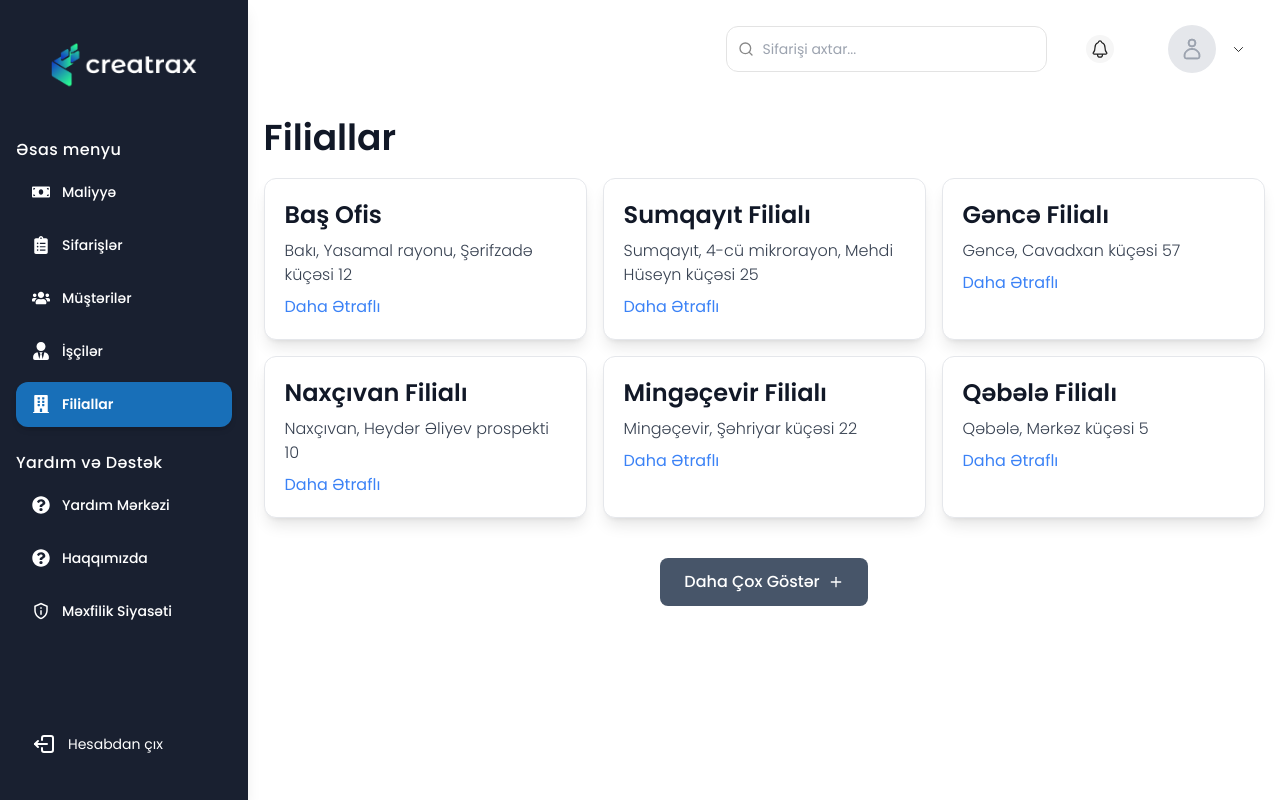
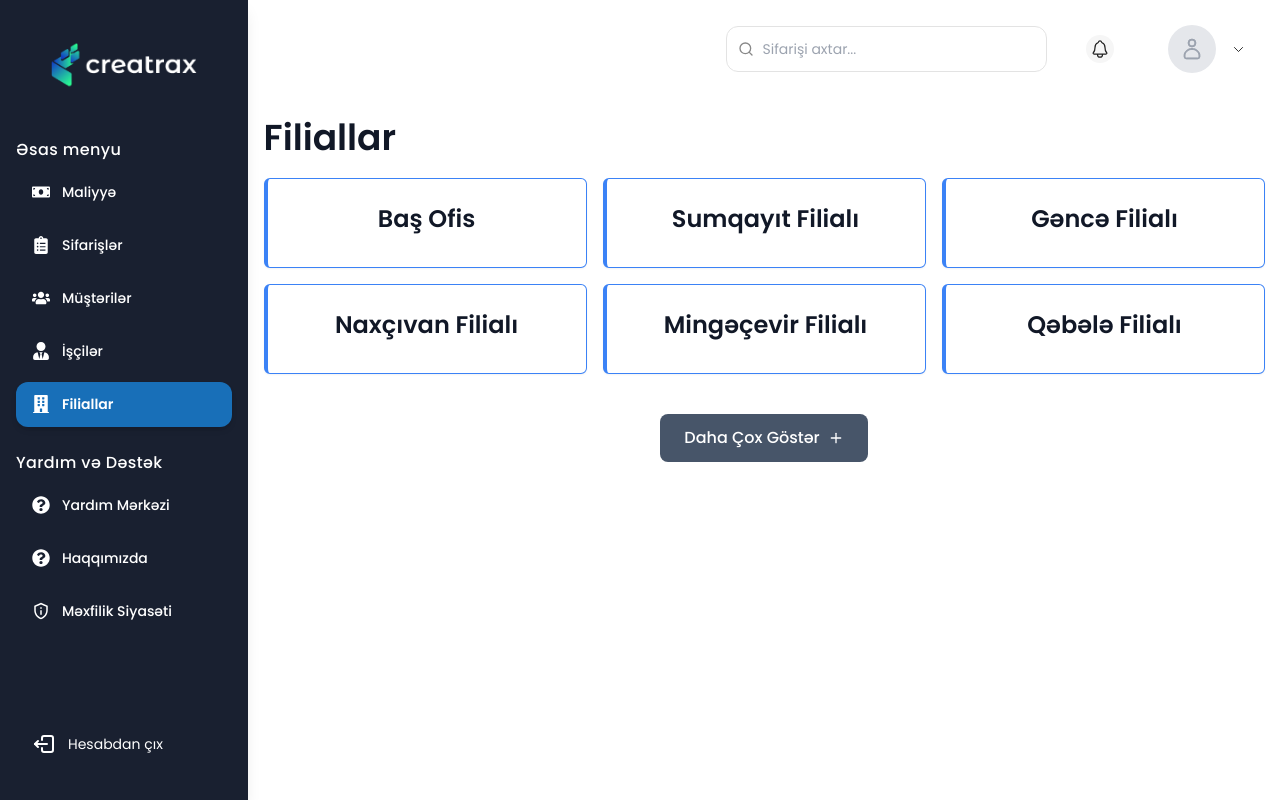
Before and after one commit to nihad-xalq/creatrax, a Next.js app: page /app/branches in a window 1280 px wide. Built offline with nearby package versions, Linux system fonts and the light colour scheme.

Commit message:
branches page been improved

```diff
--- a/src/app/globals.css
+++ b/src/app/globals.css
@@ -82,3 +82,10 @@ input[type="number"]::-webkit-outer-spin-button {
     width: 100%;
   }
 }
+
+.branchesSection {
+  .mantine-Button-inner,
+  .mantine-Button-label {
+    width: 100%;
+  }
+}
--- a/src/views/BranchesView.tsx
+++ b/src/views/BranchesView.tsx
@@ -1,50 +1,63 @@
 "use client";
 
+import { PageTitle } from "@/components/PageTitle";
+import { FiMinus, FiPlus } from "react-icons/fi";
 import { Branch } from "@/types/branchesTypes";
 import { useState } from "react";
 import Link from "next/link";
-import { FiMinus, FiPlus } from "react-icons/fi";
-import { PageTitle } from "@/components/PageTitle";
+import { MantineModal } from "@/components/ui/MantineModal";
 
 interface BranchesViewProps {
   data: Branch[];
 }
 
 export const BranchesView: React.FC<BranchesViewProps> = ({ data }) => {
-  const [visibleCount, setVisibleCount] = useState(6); // Initial visible count
+  const [visibleCount, setVisibleCount] = useState(6);
 
   const handleToggle = () => {
     if (visibleCount >= data.length) {
-      setVisibleCount(6); // Reset to the initial count
+      setVisibleCount(6);
     } else {
-      setVisibleCount((prev) => prev + 6); // Load 6 more
+      setVisibleCount((prev) => prev + 6);
     }
   };
 
   const isAllLoaded = visibleCount >= data.length;
 
   return (
-    <section>
+    <section className="branchesSection">
       <PageTitle title="Filiallar" />
       <ul className="grid grid-cols-1 sm:grid-cols-2 lg:grid-cols-3 gap-4 willFadeFromAbove">
         {data.slice(0, visibleCount).map((branch) => (
+
+          <MantineModal
+            key={branch.id}
+            title={branch.name}
+            content={
+              <div
+                className="willSimplyFadeIn bg-white p-5 rounded-xl shadow-lg border border-gray-200 hover:shadow-2xl transition-shadow duration-300"
+              >
+                <p className="text-md text-gray-700 font-light mb-2">
+                  {branch.location}
+                </p>
+              </div>
+            }
+            btnStyle="bg-white p-1 rounded-md border-l-4 border-blue-500 shadow-sm hover:shadow-md transition duration-200 w-full h-full flex"
+            triggerLabel={
               <li
                 key={branch.id}
-            className="willSimplyFadeIn bg-white p-5 rounded-xl shadow-lg border border-gray-200 hover:shadow-2xl transition-shadow duration-300"
+                className="willSimplyFadeIn p-5 w-full"
               >
                 <h2 className="text-2xl font-semibold text-gray-900 mb-2">
                   {branch.name}
                 </h2>
-            <p className="text-md text-gray-700 font-light mb-2">
+                {/* <p className="text-md text-gray-700 font-light mb-2">
                   {branch.location}
-            </p>
-            <Link
-              href={`/app/branches/${branch.id}`}
-              className="text-blue-500 hover:underline"
-            >
-              Daha Ətraflı
-            </Link>
+                </p> */}
               </li>
+            }
+          />
+
         ))}
       </ul>
 
```
Lines whose indentation alone changed are shown as unchanged.
